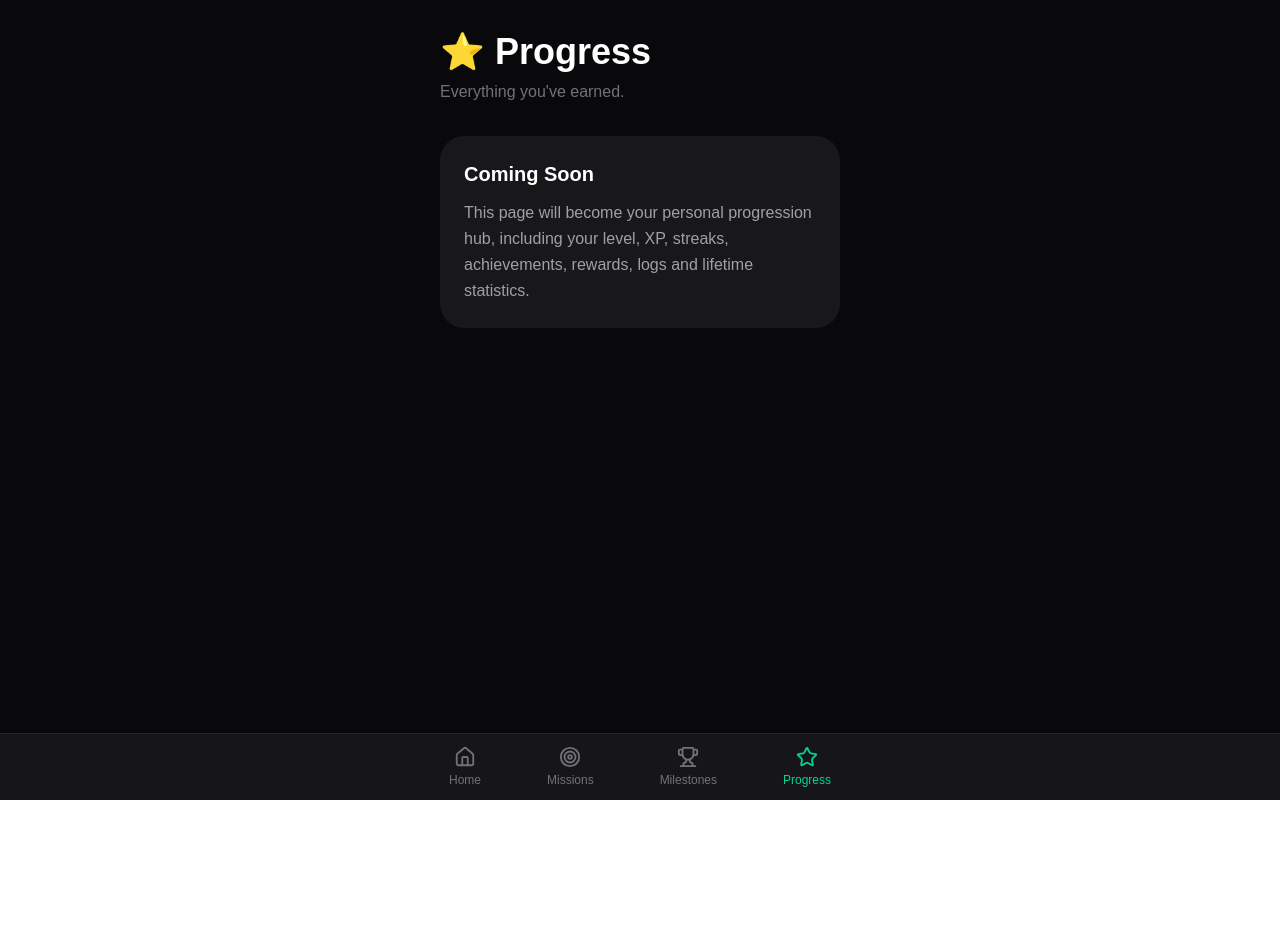
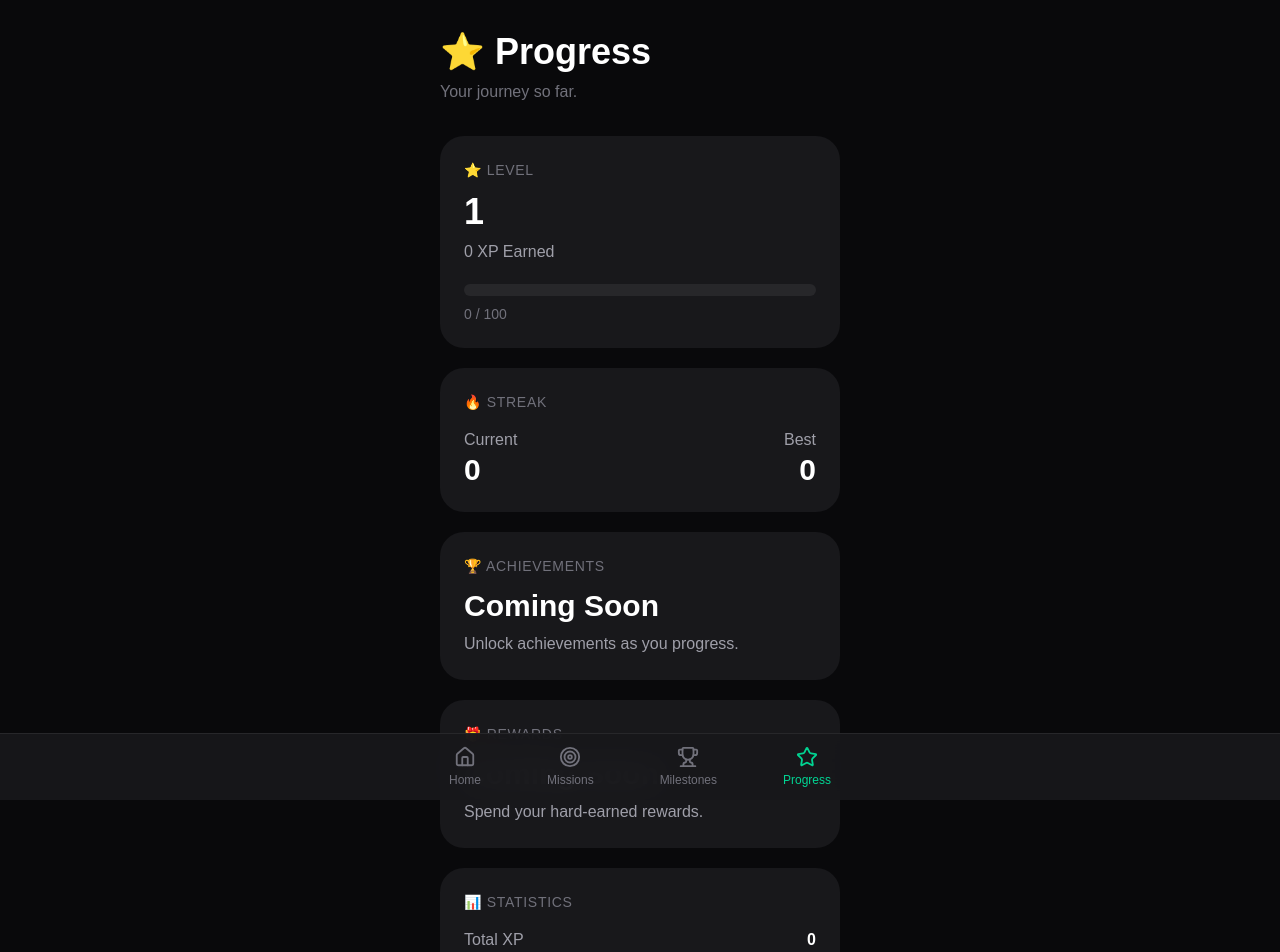
Before and after one commit to DylanWright26/153percent, a Next.js app: page /progress in a window 1280 px wide. Shown: the top 952 px of the page. Before the commit the page ends 896 px from the top, so only its background shows below. Built offline with nearby package versions, Linux system fonts and the light colour scheme; no server answers.

Commit message:
Built Progress page and level progression

```diff
--- a/app/progress/page.tsx
+++ b/app/progress/page.tsx
@@ -1,4 +1,26 @@
+"use client";
+
+import { useApp } from "@/context/AppContext";
+import {
+  getLevel,
+  getLevelProgress,
+  getXPForCurrentLevel,
+  getXPNeededForNextLevel,
+} from "@/utils/levels";
+
 export default function ProgressPage() {
+  const { profile } = useApp();
+
+  const xp = profile?.total_xp ?? 0;
+
+const level = getLevel(xp);
+const currentXP = getXPForCurrentLevel(xp);
+const nextLevelXP = getXPNeededForNextLevel(xp);
+const progress = getLevelProgress(xp);
+
+const streak = profile?.current_streak ?? 0;
+const longestStreak = profile?.longest_streak ?? 0;
+
   return (
     <main className="min-h-screen bg-zinc-950 text-white pb-24">
       <div className="mx-auto max-w-md px-6 py-8">
@@ -8,21 +30,133 @@ export default function ProgressPage() {
         </h1>
 
         <p className="mt-2 text-zinc-500">
-          Everything you've earned.
+          Your journey so far.
         </p>
 
+        {/* Level */}
         <div className="mt-8 rounded-3xl bg-zinc-900 p-6">
+          <p className="text-sm uppercase tracking-wider text-zinc-500">
+            ⭐ Level
+          </p>
 
-          <h2 className="text-xl font-semibold">
-            Coming Soon
+          <h2 className="mt-3 text-4xl font-black">
+            {level}
           </h2>
 
-          <p className="mt-3 text-zinc-400 leading-relaxed">
-            This page will become your personal progression hub,
-            including your level, XP, streaks, achievements,
-            rewards, logs and lifetime statistics.
+          <p className="mt-2 text-zinc-400">
+            {xp} XP Earned
           </p>
 
+          <div className="mt-5 h-3 overflow-hidden rounded-full bg-zinc-800">
+            <div
+              className="h-full rounded-full bg-emerald-500"
+              style={{ width: `${progress}%` }}
+            />
+          </div>
+
+          <p className="mt-2 text-sm text-zinc-500">
+            {currentXP} / {nextLevelXP}
+          </p>
+        </div>
+
+        {/* Streak */}
+        <div className="mt-5 rounded-3xl bg-zinc-900 p-6">
+          <p className="text-sm uppercase tracking-wider text-zinc-500">
+            🔥 Streak
+          </p>
+
+          <div className="mt-4 flex justify-between">
+            <div>
+              <p className="text-zinc-400">
+                Current
+              </p>
+
+              <p className="text-3xl font-bold">
+                {streak}
+              </p>
+            </div>
+
+            <div className="text-right">
+              <p className="text-zinc-400">
+                Best
+              </p>
+
+              <p className="text-3xl font-bold">
+                {longestStreak}
+              </p>
+            </div>
+          </div>
+        </div>
+
+        {/* Achievements */}
+        <div className="mt-5 rounded-3xl bg-zinc-900 p-6">
+          <p className="text-sm uppercase tracking-wider text-zinc-500">
+            🏆 Achievements
+          </p>
+
+          <p className="mt-3 text-3xl font-bold">
+            Coming Soon
+          </p>
+
+          <p className="mt-2 text-zinc-400">
+            Unlock achievements as you progress.
+          </p>
+        </div>
+
+        {/* Rewards */}
+        <div className="mt-5 rounded-3xl bg-zinc-900 p-6">
+          <p className="text-sm uppercase tracking-wider text-zinc-500">
+            🎁 Rewards
+          </p>
+
+          <p className="mt-3 text-3xl font-bold">
+            Coming Soon
+          </p>
+
+          <p className="mt-2 text-zinc-400">
+            Spend your hard-earned rewards.
+          </p>
+        </div>
+
+        {/* Statistics */}
+        <div className="mt-5 rounded-3xl bg-zinc-900 p-6">
+          <p className="text-sm uppercase tracking-wider text-zinc-500">
+            📊 Statistics
+          </p>
+
+          <div className="mt-4 space-y-3">
+
+            <div className="flex justify-between">
+              <span className="text-zinc-400">
+                Total XP
+              </span>
+
+              <span className="font-semibold">
+                {xp}
+              </span>
+            </div>
+
+            <div className="flex justify-between">
+              <span className="text-zinc-400">
+                Current Level
+              </span>
+
+              <span className="font-semibold">
+                {level}
+              </span>
+            </div>
+
+            <div className="flex justify-between">
+              <span className="text-zinc-400">
+                Longest Streak
+              </span>
+
+              <span className="font-semibold">
+                {longestStreak}
+              </span>
+            </div>
+
+          </div>
         </div>
 
       </div>
--- a/context/AppContext.tsx
+++ b/context/AppContext.tsx
@@ -77,7 +77,30 @@ export function AppProvider({
     return;
   }
 
-    setMissions(data ?? []);
+  const sortedMissions = [...(data ?? [])].sort((a, b) => {
+    // 1. Streak missions first
+    if (a.required_for_streak !== b.required_for_streak) {
+      return a.required_for_streak ? -1 : 1;
+    }
+
+    // 2. Highest completion %
+    const aProgress = a.target > 0 ? a.progress / a.target : 0;
+    const bProgress = b.target > 0 ? b.progress / b.target : 0;
+
+    if (aProgress !== bProgress) {
+      return bProgress - aProgress;
+    }
+
+    // 3. Highest XP
+    if (a.xp !== b.xp) {
+      return b.xp - a.xp;
+    }
+
+    // 4. Oldest first
+    return 0;
+  });
+
+  setMissions(sortedMissions);
 }
 
   async function refreshProfile() {
@@ -167,6 +190,18 @@ if (wasComplete && !isComplete) {
     return;
   }
 
+if (change > 0 && mission.required_for_streak) {
+  const { error: streakError } = await supabase.rpc("update_streak", {
+    p_user_id: user.id,
+  });
+
+  if (streakError) {
+    alert(streakError.message);
+    console.error(streakError);
+    return;
+  }
+}
+
 await refreshMissions();
 await refreshProfile();
 }
--- /dev/null
+++ b/utils/levels.ts
@@ -0,0 +1,44 @@
+export function getLevel(totalXP: number): number {
+  let level = 1;
+  let xpRequired = 100;
+  let xp = totalXP;
+
+  while (xp >= xpRequired) {
+    xp -= xpRequired;
+    xpRequired = Math.round(xpRequired * 1.5);
+    level++;
+  }
+
+  return level;
+}
+
+export function getXPForCurrentLevel(totalXP: number): number {
+  let xpRequired = 100;
+  let xp = totalXP;
+
+  while (xp >= xpRequired) {
+    xp -= xpRequired;
+    xpRequired = Math.round(xpRequired * 1.5);
+  }
+
+  return xp;
+}
+
+export function getXPNeededForNextLevel(totalXP: number): number {
+  let xpRequired = 100;
+  let xp = totalXP;
+
+  while (xp >= xpRequired) {
+    xp -= xpRequired;
+    xpRequired = Math.round(xpRequired * 1.5);
+  }
+
+  return xpRequired;
+}
+
+export function getLevelProgress(totalXP: number): number {
+  const currentXP = getXPForCurrentLevel(totalXP);
+  const neededXP = getXPNeededForNextLevel(totalXP);
+
+  return (currentXP / neededXP) * 100;
+}
```
Lines whose indentation alone changed are shown as unchanged.
